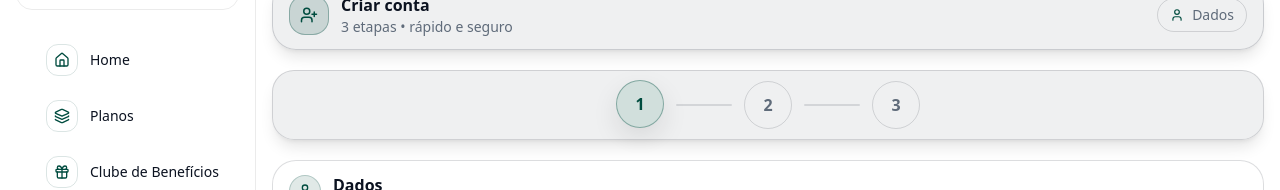
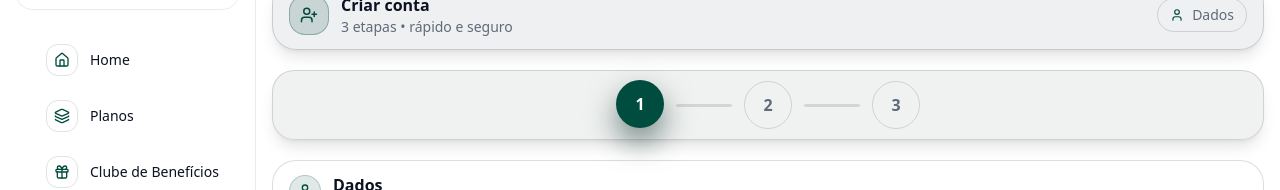
Before and after one commit to AndreLuizMazza/whitelabel, a React (Vite) app: page /criar-conta in a window 1280 px wide. Shown: the part 193-383 px from the top of the page. Built offline with nearby package versions, Linux system fonts and the light colour scheme; no server answers.

Commit message:
registro speed

```diff
--- a/src/pages/RegisterPage.jsx
+++ b/src/pages/RegisterPage.jsx
@@ -6,6 +6,11 @@
 // 3) Stepper apenas com número (sem textos)
 // 4) Harmonia de cor: remove “brancos” próximos de inputs/botões (usa surfaces)
 // 5) Stepper sticky: ao rolar, bate no topo e fica sempre visível (com offset do header)
+//
+// ✅ Atualização solicitada (cores do Stepper):
+// - Fundo do step (ativo e concluído) com a cor primária
+// - Número/ícone com cor de alto contraste (usa --on-primary, fallback branco)
+// - Conectores mais “premium”, legíveis em tema claro e escuro
 
 import { useEffect, useMemo, useRef, useState } from "react";
 import { useNavigate, Link, useLocation } from "react-router-dom";
@@ -459,7 +464,35 @@ function FormPanel({ title, subtitle, children }) {
    Stepper – só números (sticky)
 ========================= */
 
+// Preferência do usuário (reduce motion) para suavizar animações sem “sumir” UX
+function usePrefersReducedMotion() {
+  const [reduced, setReduced] = useState(false);
+  useEffect(() => {
+    if (typeof window === "undefined" || !window.matchMedia) return;
+    const mq = window.matchMedia("(prefers-reduced-motion: reduce)");
+    const sync = () => setReduced(!!mq.matches);
+    sync();
+    try {
+      mq.addEventListener("change", sync);
+      return () => mq.removeEventListener("change", sync);
+    } catch {
+      mq.addListener(sync);
+      return () => mq.removeListener(sync);
+    }
+  }, []);
+  return reduced;
+}
+
 function StepCircle({ n, active, done, onClick, disabled }) {
+  const reduceMotion = usePrefersReducedMotion();
+
+  const isPrimary = active || done;
+
+  // Cor “inteligente” para contraste:
+  // - usa --on-primary se o tenant definir
+  // - fallback branco (funciona bem na maioria das paletas)
+  const onPrimary = "var(--on-primary, #ffffff)";
+
   return (
     <button
       type="button"
@@ -467,22 +500,31 @@ function StepCircle({ n, active, done, onClick, disabled }) {
       disabled={disabled}
       className="h-11 w-11 md:h-12 md:w-12 rounded-full border inline-flex items-center justify-center font-semibold focus:outline-none focus-visible:ring-2 focus-visible:ring-[var(--primary)] focus-visible:ring-offset-2 disabled:opacity-60 disabled:cursor-not-allowed"
       style={{
-        background: active
-          ? "color-mix(in srgb, var(--primary) 18%, var(--surface) 82%)"
+        background: isPrimary
+          ? "var(--primary)"
           : "color-mix(in srgb, var(--surface-elevated) 92%, transparent)",
-        borderColor: active
-          ? "color-mix(in srgb, var(--primary) 38%, transparent)"
+        borderColor: isPrimary
+          ? "color-mix(in srgb, var(--primary) 65%, #000 0%)"
           : "color-mix(in srgb, var(--text) 14%, transparent)",
-        color: done || active ? "var(--primary)" : "var(--text-muted)",
-        boxShadow: active ? "0 10px 26px rgba(0,0,0,0.10)" : "none",
+        color: isPrimary ? onPrimary : "var(--text-muted)",
+        // Premium: leve “glow” no ativo (sem estourar no dark)
+        boxShadow: active
+          ? "0 14px 30px color-mix(in srgb, var(--primary) 28%, rgba(0,0,0,0.35))"
+          : done
+          ? "0 10px 22px rgba(0,0,0,0.10)"
+          : "none",
         transform: active ? "translateY(-1px)" : "translateY(0)",
-        transition: "transform 160ms ease, box-shadow 160ms ease",
+        transition: reduceMotion
+          ? "none"
+          : "transform 160ms ease, box-shadow 180ms ease, background 180ms ease, border-color 180ms ease",
       }}
       aria-current={active ? "step" : undefined}
       aria-label={`Etapa ${n}`}
       title={`Etapa ${n}`}
     >
-      <span className="text-base">{done ? "✓" : n}</span>
+      <span className="text-base" style={{ lineHeight: 1 }}>
+        {done ? "✓" : n}
+      </span>
     </button>
   );
 }
@@ -512,6 +554,17 @@ function StepperDock({ step, onStep, drawerOpen, disabled }) {
   const top =
     "calc(var(--app-header-h, 72px) + env(safe-area-inset-top, 0px) + 10px)";
 
+  const trackOff = "color-mix(in srgb, var(--text) 12%, transparent)";
+  const trackOn = "var(--primary)";
+
+  // Conector “premium”: usa gradiente suave no concluído
+  const connectorStyle = (filled) => ({
+    background: filled
+      ? `linear-gradient(90deg, ${trackOn}, color-mix(in srgb, var(--primary) 70%, transparent))`
+      : trackOff,
+    boxShadow: filled ? "0 8px 18px rgba(0,0,0,0.10)" : "none",
+  });
+
   return (
     <div
       className={`${hiddenMobile ? "hidden" : ""} z-[50]`}
@@ -520,9 +573,11 @@ function StepperDock({ step, onStep, drawerOpen, disabled }) {
       <div
         className="rounded-[22px] border shadow-lg px-3 py-2.5 flex items-center justify-center gap-3"
         style={{
-          background: "color-mix(in srgb, var(--surface) 88%, var(--text) 6%)",
+          // fundo do dock mais “glass”, sem competir com o primário dos steps
+          background: "color-mix(in srgb, var(--surface) 86%, var(--text) 6%)",
           borderColor: "color-mix(in srgb, var(--text) 14%, transparent)",
-          backdropFilter: "blur(10px)",
+          backdropFilter: "blur(12px)",
+          WebkitBackdropFilter: "blur(12px)",
         }}
       >
         <StepCircle
@@ -534,13 +589,8 @@ function StepperDock({ step, onStep, drawerOpen, disabled }) {
         />
         <span
           aria-hidden="true"
-          className="h-[2px] w-10 md:w-14 rounded-full"
-          style={{
-            background:
-              step >= 2
-                ? "color-mix(in srgb, var(--primary) 55%, transparent)"
-                : "color-mix(in srgb, var(--text) 12%, transparent)",
-          }}
+          className="h-[3px] w-10 md:w-14 rounded-full"
+          style={connectorStyle(step >= 2)}
         />
         <StepCircle
           n={2}
@@ -551,13 +601,8 @@ function StepperDock({ step, onStep, drawerOpen, disabled }) {
         />
         <span
           aria-hidden="true"
-          className="h-[2px] w-10 md:w-14 rounded-full"
-          style={{
-            background:
-              step >= 3
-                ? "color-mix(in srgb, var(--primary) 55%, transparent)"
-                : "color-mix(in srgb, var(--text) 12%, transparent)",
-          }}
+          className="h-[3px] w-10 md:w-14 rounded-full"
+          style={connectorStyle(step >= 3)}
         />
         <StepCircle
           n={3}
@@ -1448,7 +1493,7 @@ export default function RegisterPage() {
                     <div className="inline-flex items-center gap-2 rounded-full px-2.5 py-1 text-[11px]">
                       <span
                         className="inline-flex h-5 w-5 items-center justify-center rounded-full"
-                        style={{ background: "var(--primary)", color: "white" }}
+                        style={{ background: "var(--primary)", color: "var(--on-primary, #fff)" }}
                       >
                         <AsideIcon size={12} />
                       </span>
```
